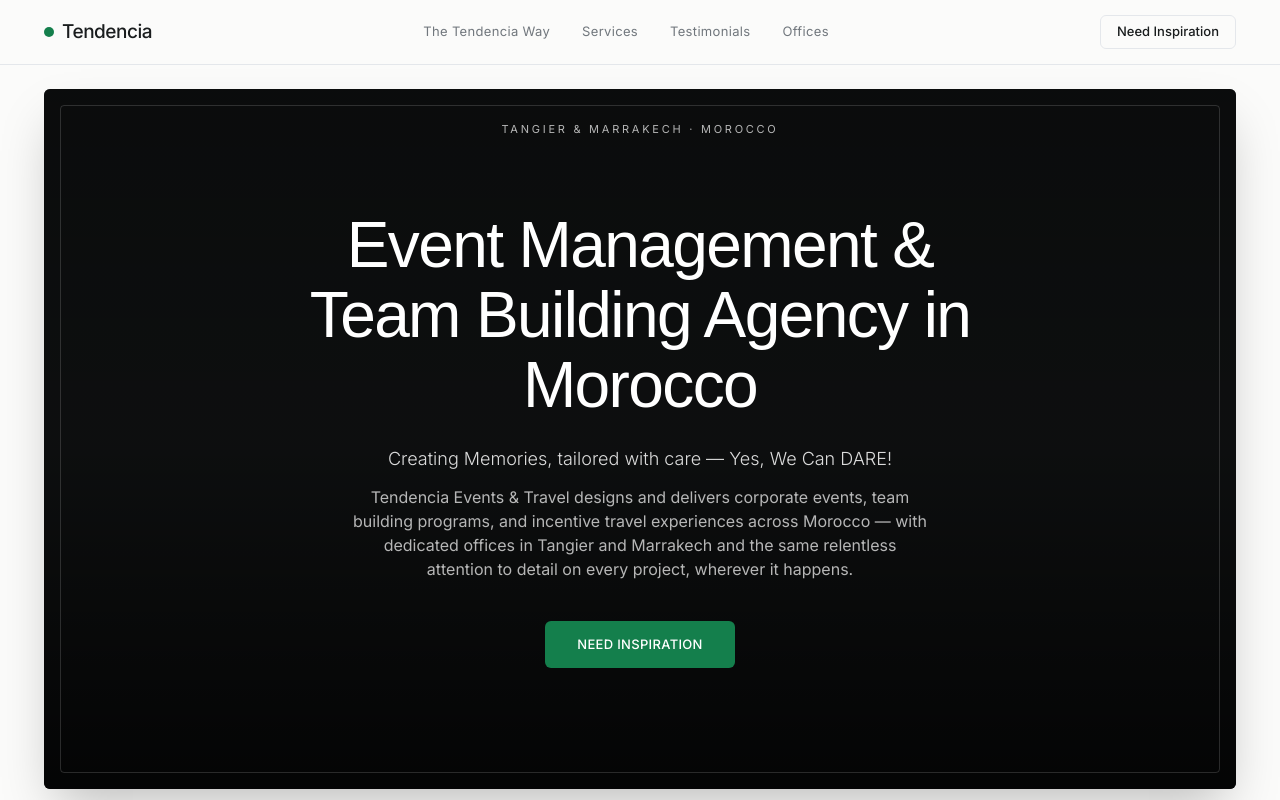
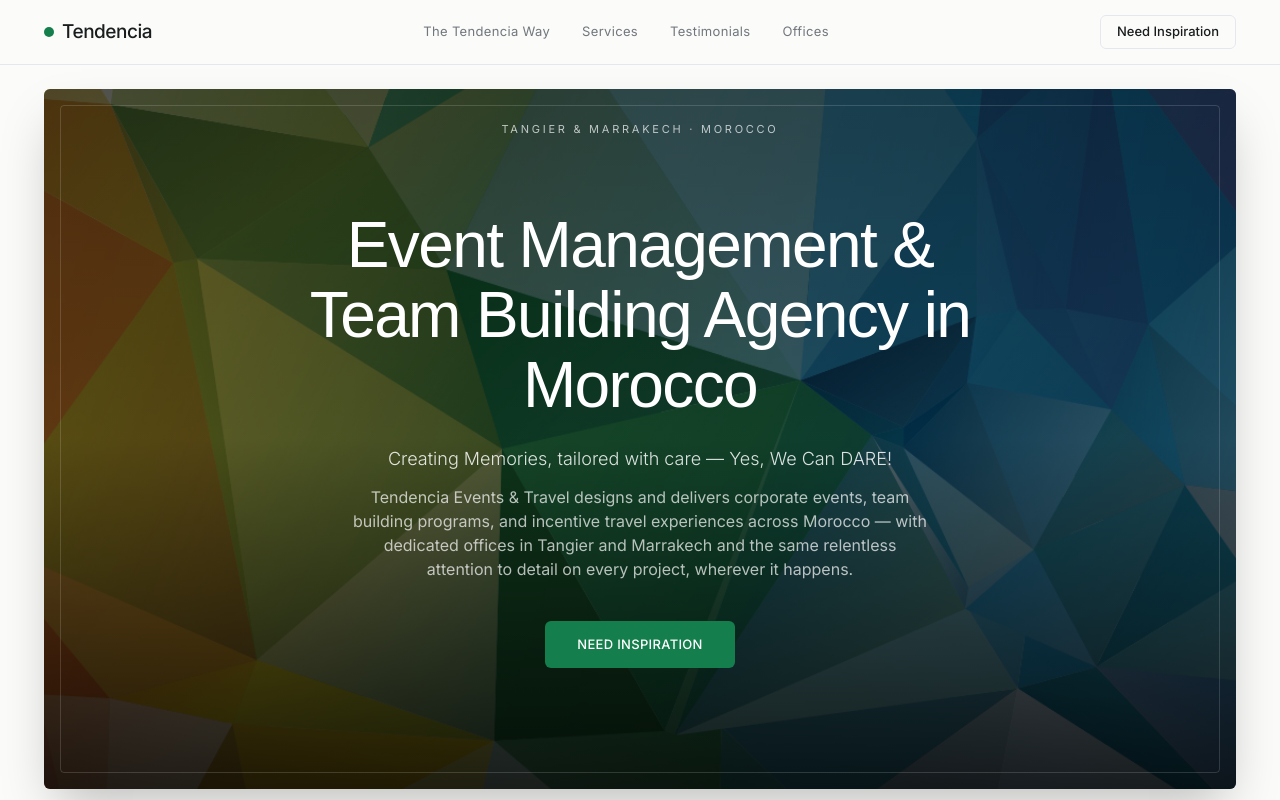
Before and after one commit to ali-r2005/tendenciaevents, a Next.js app: page / in a window 1280 px wide. Shown: the top 800 px of the page. Built offline with nearby package versions, Linux system fonts and the light colour scheme; a web font is replaced by a local one.

Commit message:
make some changes

```diff
--- a/src/app/page.tsx
+++ b/src/app/page.tsx
@@ -36,7 +36,10 @@
       <main className="max-w-[1240px] mx-auto px-4 sm:px-6 py-6 space-y-24 sm:space-y-32">
         {/* Hero */}
         <section className="w-full">
-          <div className="rounded-custom overflow-hidden bg-brand-neutral h-[560px] sm:h-[640px] lg:h-[700px] relative w-full flex items-center justify-center p-6 shadow-2xl">
+          <div
+            className="rounded-custom overflow-hidden bg-brand-neutral bg-cover bg-center h-[560px] sm:h-[640px] lg:h-[700px] relative w-full flex items-center justify-center p-6 shadow-2xl"
+            style={{ backgroundImage: "url('/BG.jpg')" }}
+          >
             <div className="absolute inset-0 bg-gradient-to-t from-black/85 via-black/50 to-black/60" />
             <div className="absolute inset-2 sm:inset-4 border border-white/15 rounded-[4px] pointer-events-none" />
             <div className="absolute top-8 text-center text-white/70 text-[11px] tracking-[0.25em] uppercase">
```
Also changed, not shown: public/BG.jpg (added), 1 other file (tests, documents, lock files or other folders).
